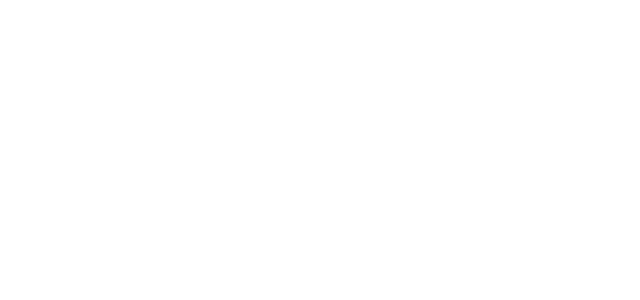
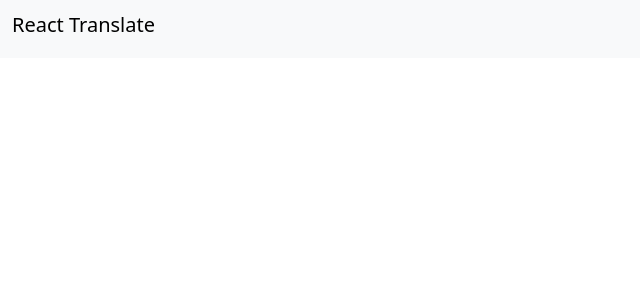
Before and after one commit to ShuntaToda/react-translate, a React (Create React App) app: page / in a window 1280 px wide. Shown: the top 300 px of the page, without its empty margins (0-640 px from the left). Built offline with nearby package versions, Linux system fonts and the light colour scheme.

Commit message:
header追加

```diff
--- a/src/App.js
+++ b/src/App.js
@@ -1,9 +1,11 @@
 import './App.css';
 import 'bootstrap/dist/css/bootstrap.min.css'
+import Header from './components/Header';
 
 function App() {
   return (
     <div className="App">
+      <Header></Header>
     </div>
   );
 }
--- /dev/null
+++ b/src/components/Header.jsx
@@ -0,0 +1,13 @@
+import React from 'react'
+
+const Header = () => {
+  return (
+    <nav class="navbar bg-body-tertiary">
+      <h1 class="container-fluid">
+        <a href='/' className="navbar-brand">React Translate</a>
+      </h1>
+    </nav>
+  )
+}
+
+export default Header
```
